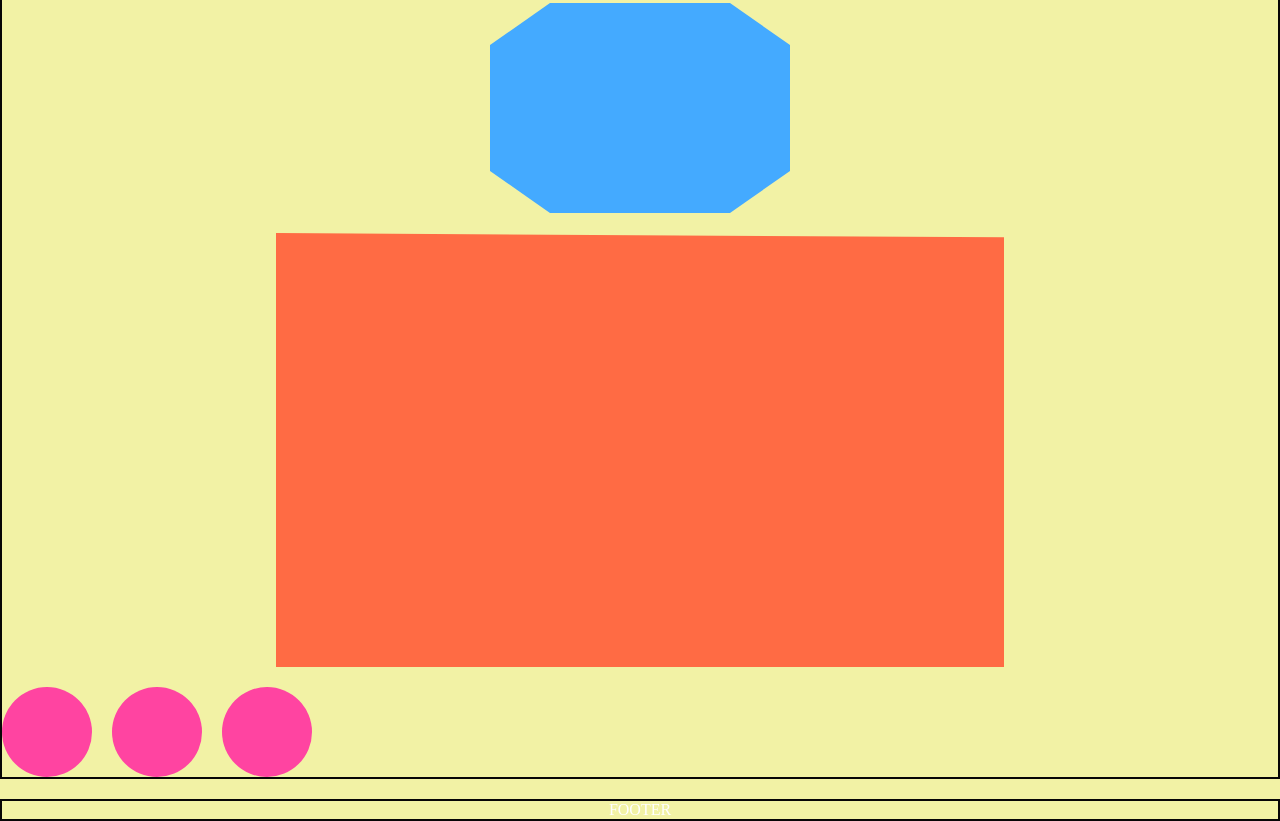
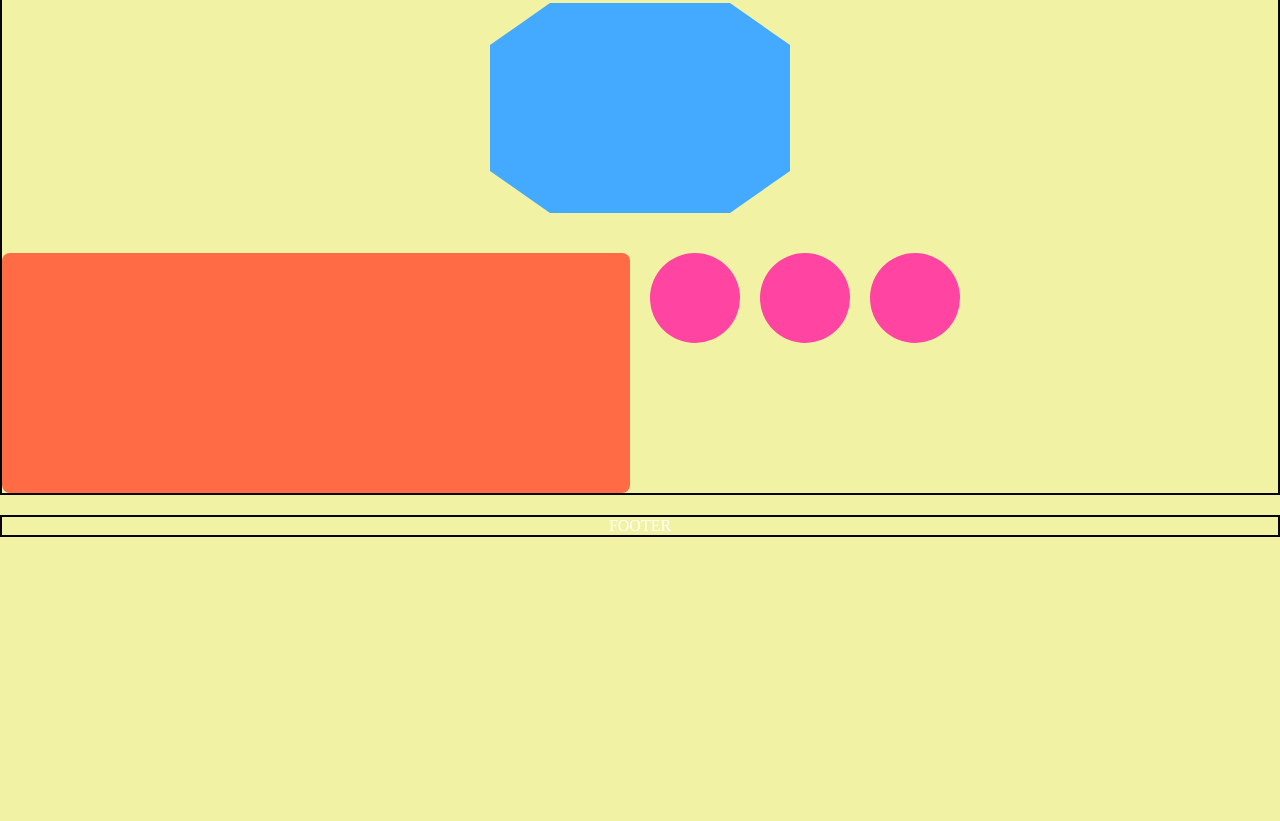
Before and after one commit to Malinka2021/myDesktopView, a plain HTML site: page index.html in a window 1280 px wide. Shown: the part 1075-1896 px from the top of the page. After the commit the page ends 1612 px from the top, so only its background shows below. Drawn offline with Linux system fonts and the light colour scheme.

Commit message:
contact social grid suceeded!!!

```diff
--- a/css/style.css
+++ b/css/style.css
@@ -83,6 +83,12 @@ body {
     display: none; /*in mobile width do not show contact form*/
 }
 
+.contact-social {
+    display: none;
+}
+
+
+
 
 
 @media (min-width: 600px) and (max-width: 1024px) {
@@ -152,6 +158,10 @@ body {
         justify-content: flex-start;
         gap: 20px;
     }
+    .contact-social {
+        display: none;
+    }
+
 
 }
 @media (min-width: 1025px) {
@@ -209,17 +219,32 @@ body {
     .message {
         display: none;
     }
-    .contact-form {
-        display: block;
-        width: 728px;
-        height: 434px;
-        background-color: #ff6b44;
-        clip-path: polygon(0 0, 100% 1%, 100% 20%, 100% 100%, 63% 100%, 0 100%, 0 32%);
+
+   .social-media
+    {
+        display: none;
+
     }
-    .social-media {
-        width: 100%; /*take the whole screen width otherwise not moving*/
-        display: flex;
-        justify-content: flex-start;
+
+
+    .contact-social {
+        display: grid;
+        width: 100%;
+        grid-template-columns: 1fr 1fr;
         gap: 20px;
     }
+    .contact-form-container {
+        padding: 20px;
+        height: 200px;
+        background-color: #ff6b44;
+        border-radius: 8px;
+    }
+    .contact-social .social-media {
+    display: flex;
+    justify-content: flex-start;
+    gap: 20px;
+    }
+    .contact-social .social-media div:hover {
+        background-color: #ff6b44;
+    }
 }
--- a/index.html
+++ b/index.html
@@ -57,6 +57,18 @@
                 <div class="linkedin"></div>
             </div>
 
+            <div class="contact-social">
+                <div class="contact-form-container">
+                    <div class="message"></div>
+                    <div class="contact-form"></div>
+                </div>
+                <div class="social-media">
+                    <div class="facebook"></div>
+                    <div class="instagram"></div>
+                    <div class="linkedin"></div>
+                </div>
+            </div>
+
         </div>
 
         <footer class="grid-item">
```
